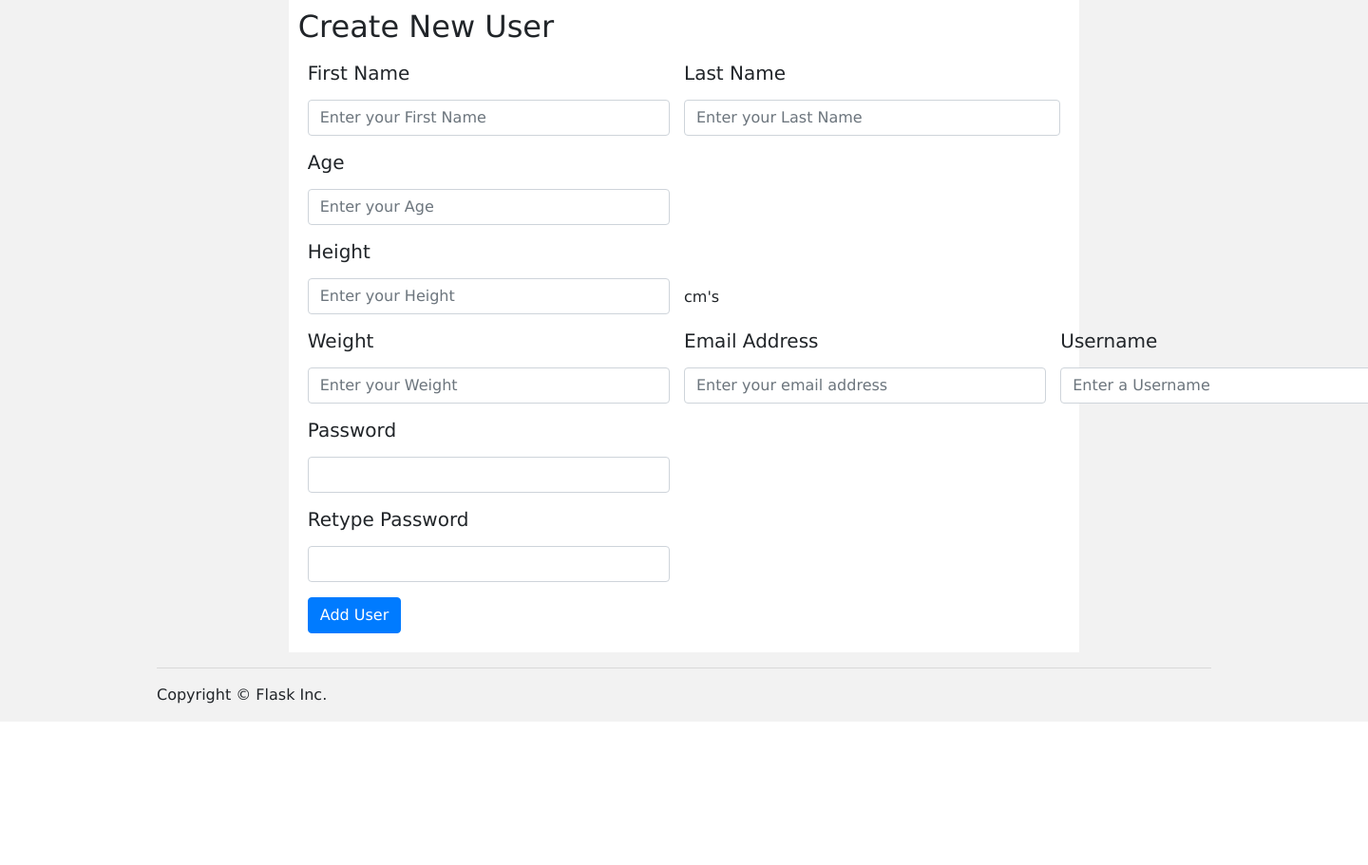
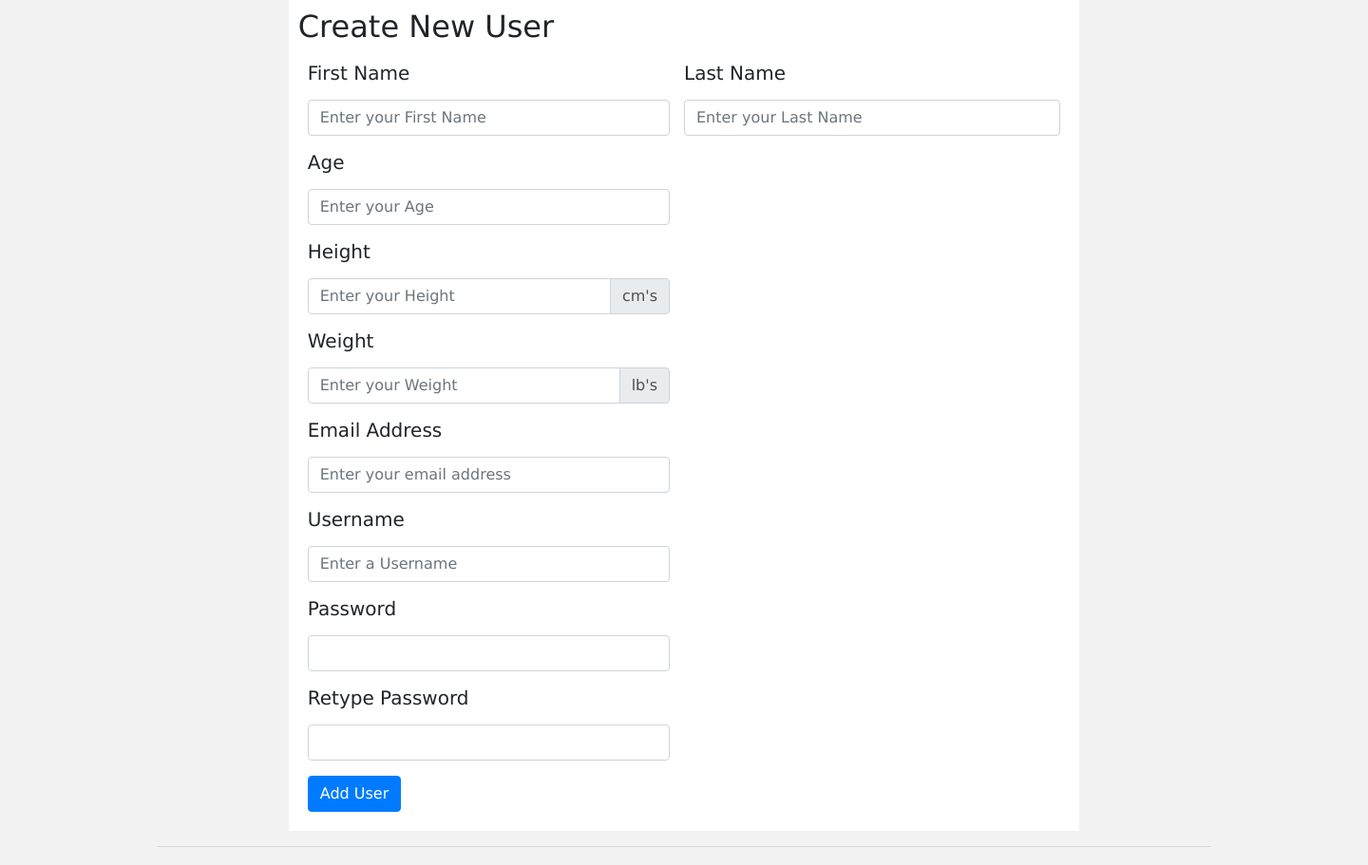
Before and after one commit to ChevaunBent/Comp3161-FinalProject, a Flask app: page /register in a window 1440 px wide; the page is wider, and only the part inside the window is pictured. Shown: the part 75-986 px from the top of that part at 95% size. Before the commit the page ends 835 px from the top of that part, so only its background shows below. Run offline with Flask 2, Linux system fonts and the light colour scheme; some libraries are stand-ins or nearby versions.

Commit message:
Fixedthe laayout of each page

```diff
--- a/app/templates/newrecipe.html
+++ b/app/templates/newrecipe.html
@@ -1,5 +1,5 @@
 {% extends "base.html" %} {% block main %} {% if 'username' in session %}
-<div class="login-form center-block">
+<div class="login-form">
     <h2>Please fill in Recipe information</h2>
     {% include 'flash_messages.html' %}
     <form action="{{ url_for('addrecipe') }}" method="POST" enctype="multipart/form-data">
--- a/app/templates/register.html
+++ b/app/templates/register.html
@@ -19,26 +19,37 @@
             <h5>{{ form.age.label }}</h5>
             {{ form.age(class='form-control', placeholder="Enter your Age") }}
         </div>
-        <div class="d-flex">
-            <div class="form-group col-6 pl-0">
+        <div class="form-group">
             <h5>{{ form.height.label }}</h5>
+            <div class="input-group col-6 pl-0">
                 {{ form.height(class='form-control', placeholder="Enter your Height") }}
+                <div class="input-group-append">
+                    <span class="input-group-text">cm&#39;s</span>
                 </div>
-            <p class="mt-5">cm&#39;s</p>
             </div>
-        <div class="d-flex">
-            <div class="form-group col-6 pl-0">
+        </div>
+
+        <div class="form-group">
             <h5>{{ form.weight.label }}</h5>
+            <div class="input-group col-6 pl-0">
                 {{ form.weight(class='form-control', placeholder="Enter your Weight") }}
+                <div class="input-group-append">
+                    <span class="input-group-text">lb&#39;s</span>
                 </div>
-            <div class="form-group col-6 pl-0">
+            </div>
+        </div>
+
+        <div class="form-group">
             <h5>{{ form.email.label }}</h5>
+            <div class="input-group col-6 pl-0">
                 {{ form.email(class='form-control', placeholder="Enter your email address") }}
+
             </div>
+        </div>
+
         <div class="form-group col-6 pl-0">
             <h5>{{ form.username.label }}</h5>
             {{ form.username(class='form-control', placeholder="Enter a Username") }}
-            </div>
         </div>
         <div class="form-group col-6 pl-0">
             <h5>{{ form.password.label }}</h5>
--- a/app/templates/secured.html
+++ b/app/templates/secured.html
@@ -1,5 +1,5 @@
 {% extends "base.html" %} {% block main %} {% if 'username' in session %} {% include 'flash_messages.html' %}
-<h3>You are viewing a secured page that can only be accessed by logging in</h3>
+<h3 class="pt-3">You are viewing a secured page that can only be accessed by logging in</h3>
 {% else %}
 <h3>You need to be logged in to view this page</h3>
 {% endif %} {% endblock %}
```
Also changed, not shown: app/templates/home.html (+4 -6 lines), app/templates/recipes.html (+11 -9 lines). Lines whose indentation alone changed are shown as unchanged.
